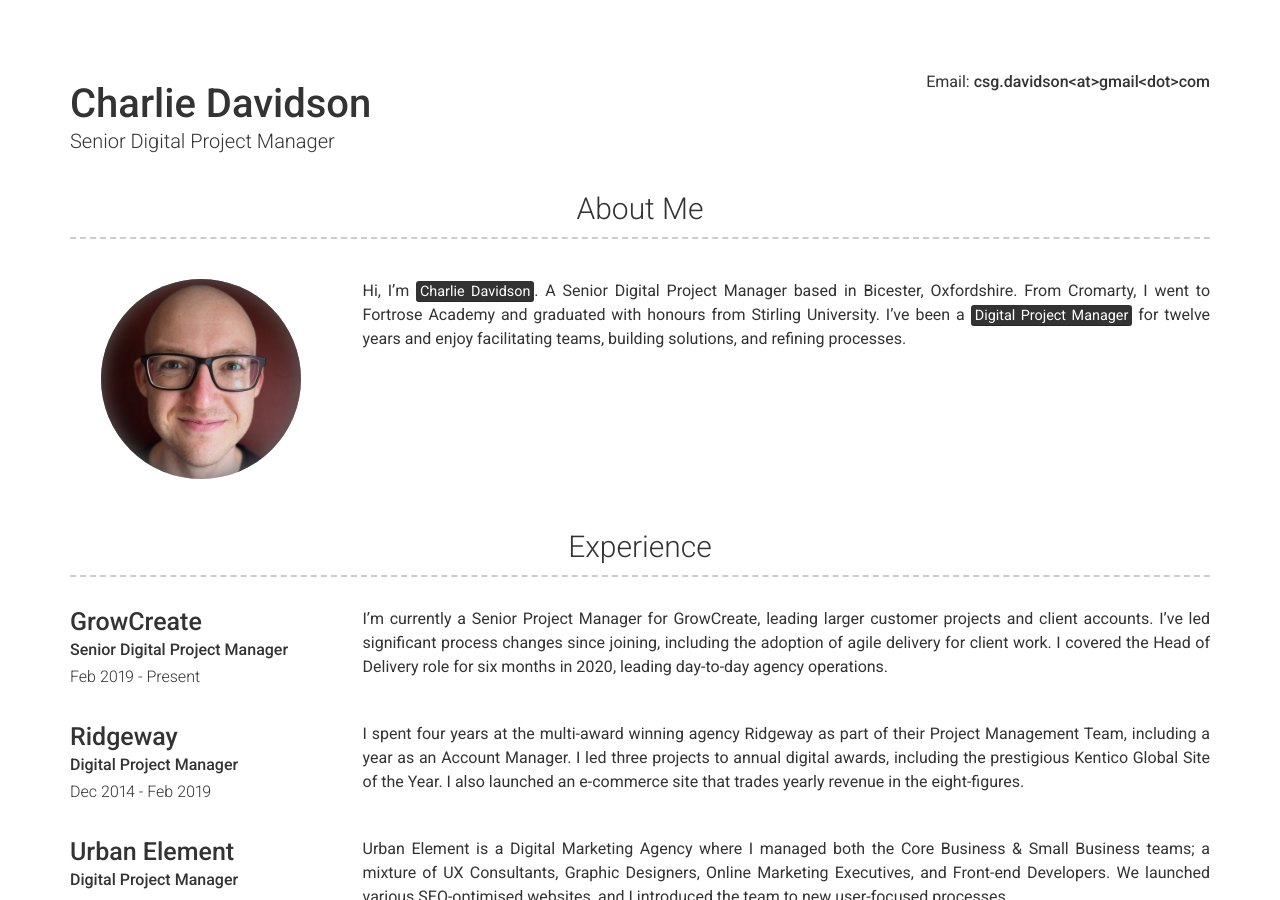
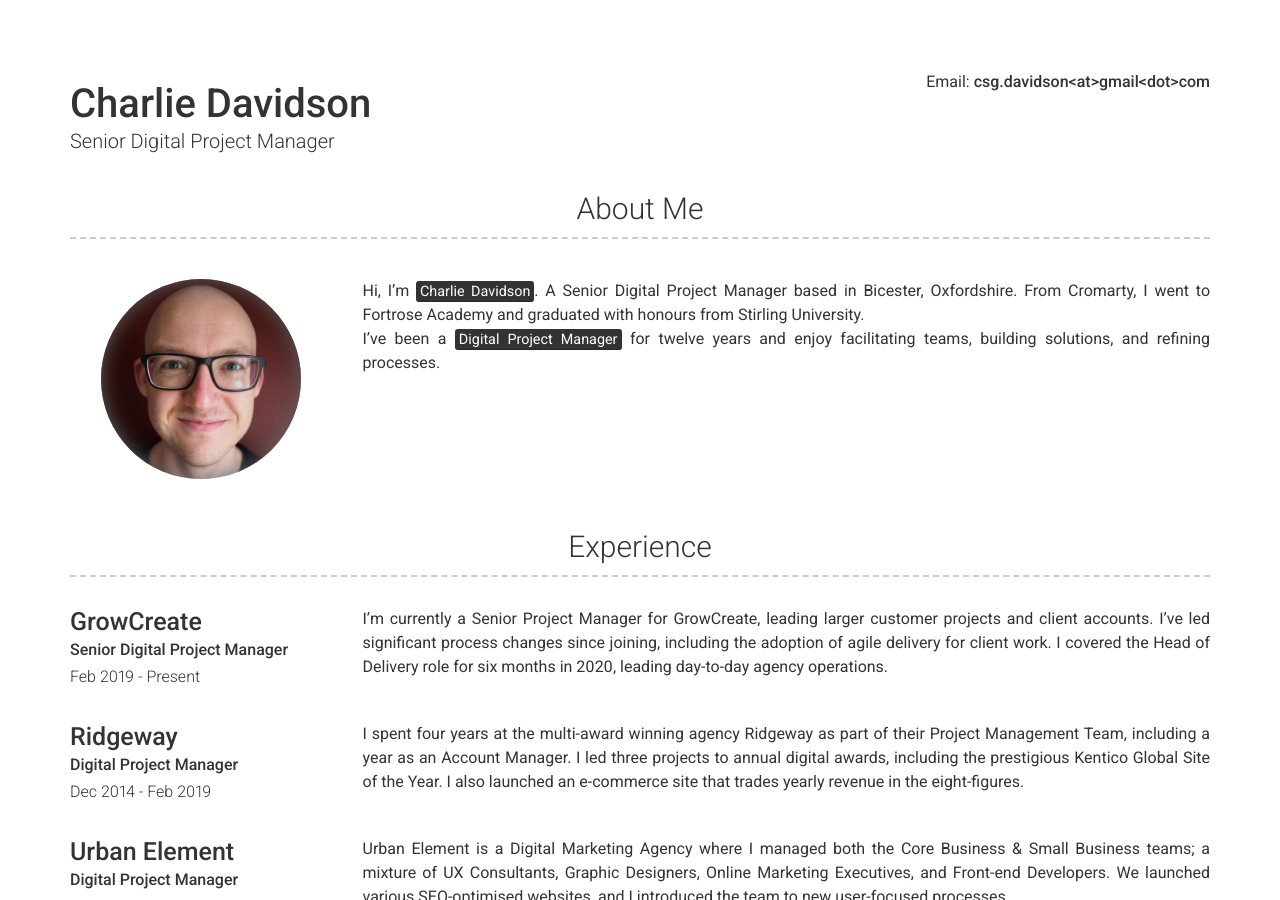
Before and after one commit to csgdavidson/Charlie-Davidson2, a Jekyll site: the page built from index.md, in a window 1280 px wide and 900 px high. Built offline with Jekyll 4.4.1, drawn with Linux system fonts in a browser that asks for light colours; nearby versions of some CDN libraries.

```diff
--- a/_config.yml
+++ b/_config.yml
@@ -18,8 +18,7 @@ gtm: "GTM-PQSN536"
 # About Section
 about_profile_image: assets/charlie.jpg
 about_content:
-  Hi, I'm <mark>Charlie Davidson</mark>. A Senior Digital Project Manager based in Bicester, Oxfordshire.
-  From Cromarty, I went to Fortrose Academy and graduated with honours from Stirling University.
+  Hi, I'm <mark>Charlie Davidson</mark>. A Senior Digital Project Manager based in Bicester, Oxfordshire. From Cromarty, I went to Fortrose Academy and graduated with honours from Stirling University.<br>
   I've been a <mark>Digital Project Manager</mark> for twelve years and enjoy facilitating teams, building solutions, and refining processes.
 
 # Projects Section
```
